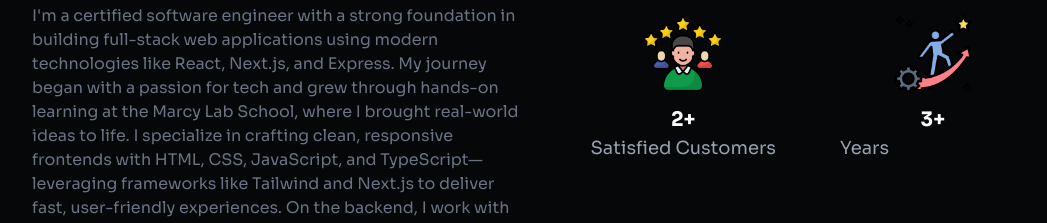
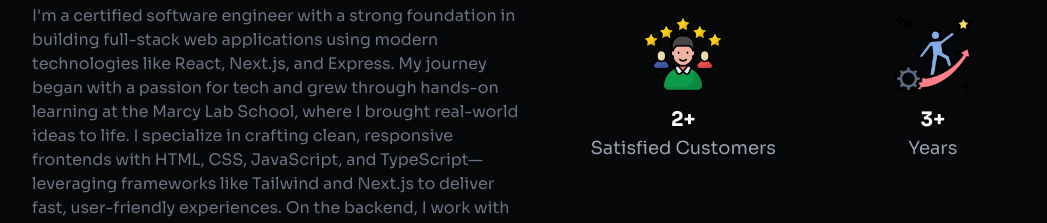
Before and after one commit to Taifinkaba/PortfolioCLA, a Next.js app in the folder portfolio-cla/: page / in a window 1280 px wide. Shown: the part 1220-1443 px from the top of the page, without its empty margins (96-1143 px from the left). Built offline with nearby package versions, Linux system fonts and the light colour scheme.

Commit message:
cleaned up about section and centered years

```diff
--- a/portfolio-cla/components/Home/About/About.tsx
+++ b/portfolio-cla/components/Home/About/About.tsx
@@ -86,7 +86,7 @@ const About = () => {
                 className='mx-auto'
                 />
                 <p className='mt-3 font-bold text-xl text-white  text-center'>{aboutInfo.experience}</p>
-                <p className='text-base sm:text-lg text-gray-400'>Years</p>
+                <p className='text-base sm:text-lg text-gray-400 text-center'>Years</p>
             </div>
 
             {/* Stats 3 */}
--- a/portfolio-cla/components/Home/Navbar/Nav.tsx
+++ b/portfolio-cla/components/Home/Navbar/Nav.tsx
@@ -38,7 +38,6 @@ const Navbar = () => {
     >
         <div className='flex items-center h-full justify-between w-[95%] sm:w-[90%] xl:w-[80%] mx-auto'>
             {/* Logo */}
-            {/* <Image src="/images/PortfolioLogo.png" alt="LOGO" width={100} height={100} className='rounded-b-lg ml-[-1.5rem] sm:ml-0' /> */}
             <Image
             src="/images/PortfolioLogo.png"
             alt="LOGO"
```
Lines whose indentation alone changed are shown as unchanged.
